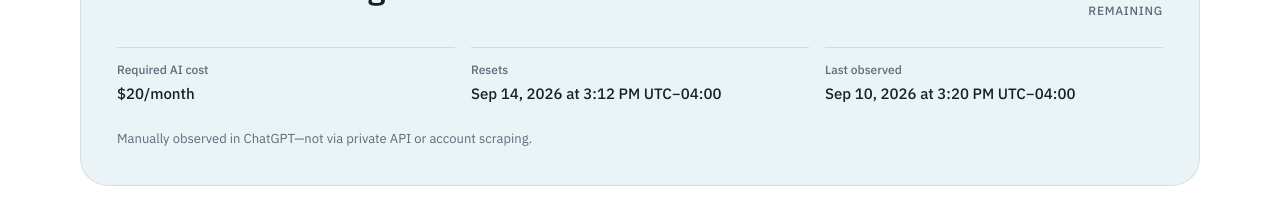
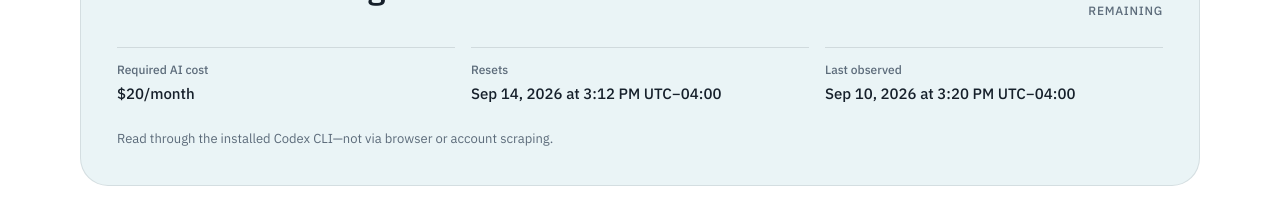
Before and after one commit to benchantech/blog, a Next.js app: page / in a window 1280 px wide. Shown: the part 1400-1619 px from the top of the page. Built offline with nearby package versions, Linux system fonts and the light colour scheme; no server answers.

Commit message:
Automate Codex usage publication

```diff
--- a/components/GptUsageMeter.tsx
+++ b/components/GptUsageMeter.tsx
@@ -55,7 +55,7 @@ export function GptUsageMeter({ observation = usage }: { observation?: GptUsageO
       </dl>
 
       <p className={styles.disclosure}>
-        Manually observed in ChatGPT—not via private API or account scraping.
+        Read through the installed Codex CLI—not via browser or account scraping.
       </p>
     </aside>
   );
--- a/scripts/update-gpt-usage.mjs
+++ b/scripts/update-gpt-usage.mjs
@@ -2,7 +2,7 @@ import { readFile, writeFile } from "node:fs/promises";
 import path from "node:path";
 import { fileURLToPath, pathToFileURL } from "node:url";
 
-const SOURCE = "manually observed in ChatGPT usage UI";
+const SOURCE = "automatically read from Codex CLI usage status";
 const PLAN_COST_MONTHLY_USD = 20;
 const scriptDirectory = path.dirname(fileURLToPath(import.meta.url));
 const repoRoot = path.resolve(scriptDirectory, "..");
```
Also changed, not shown: scripts/update-gpt-usage.d.mts, 2 other files (tests, documents, lock files or other folders).
